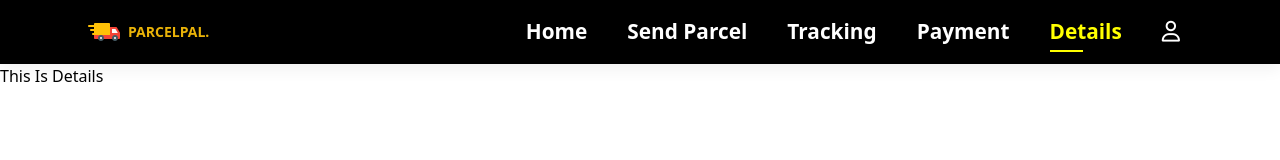
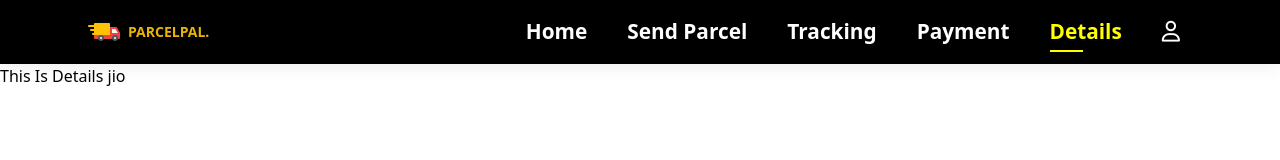
Before and after one commit to emmanuelmeena91/Parcelpal, a React (Create React App) app: page /details in a window 1280 px wide. Shown: the top 160 px of the page. Built offline with nearby package versions, Linux system fonts and the light colour scheme.

Commit message:
fix conflicts

```diff
--- a/src/Pages/Details.js
+++ b/src/Pages/Details.js
@@ -3,7 +3,7 @@ import React from 'react'
 export const Details = () => {
   return (
     <div>
-        <h1>This Is Details</h1>
+        <h1>This Is Details jio</h1>
     </div>
   )
 }
```
